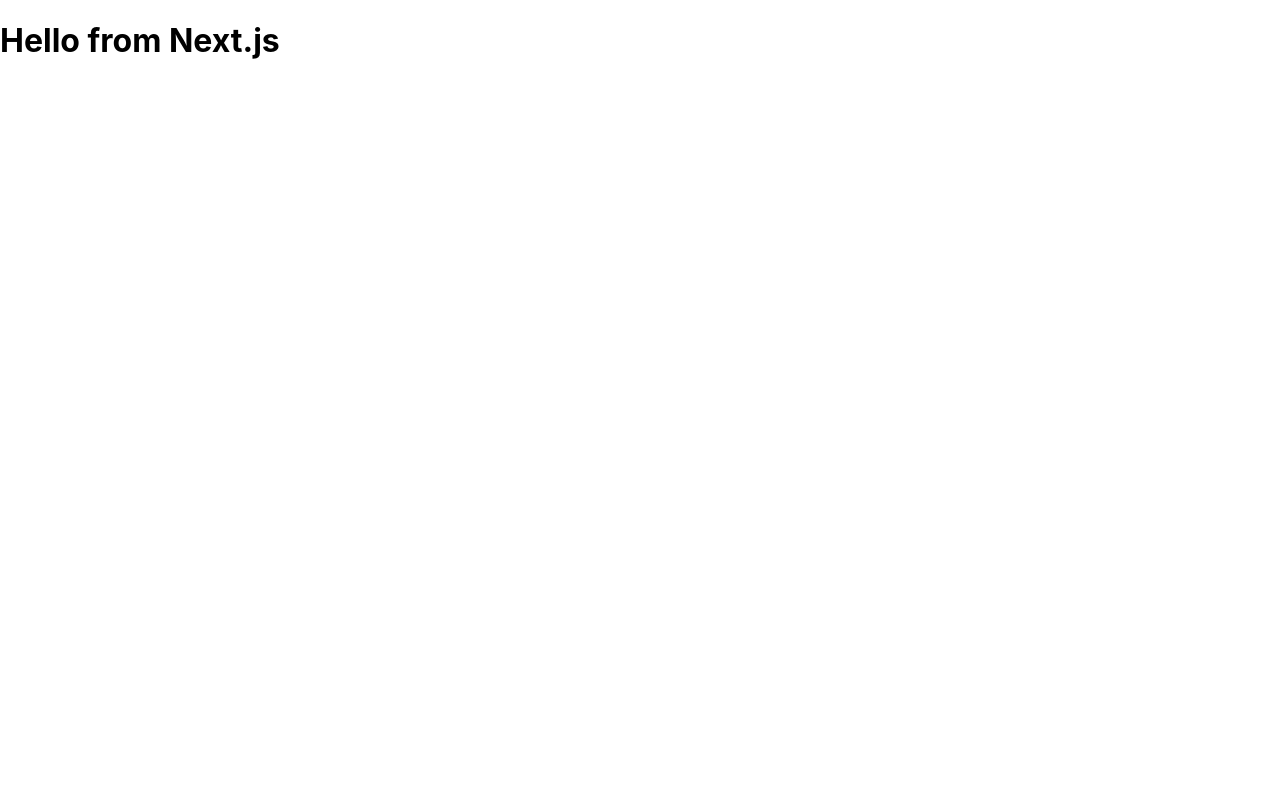
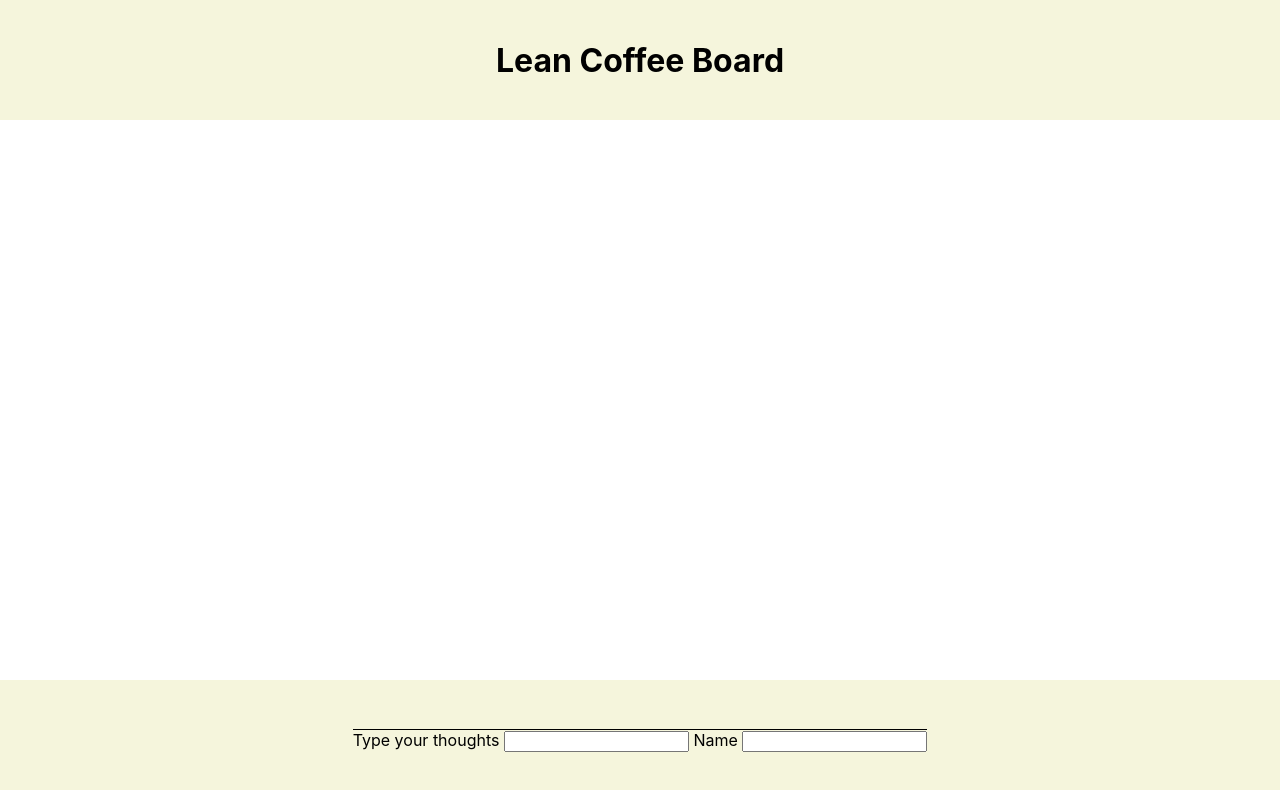
Before and after one commit to KirstenSchuhmann/lean-coffee-board, a Next.js app: page / in a window 1280 px wide. Shown: the top 790 px of the page. Built offline with nearby package versions, Linux system fonts and the light colour scheme.

Commit message:
Was auch immer ich getan habe, ich hab keinen Plan

```diff
--- a/pages/index.js
+++ b/pages/index.js
@@ -1,7 +1,14 @@
-export default function HomePage() {
+import Header from "../src/components/Header/Header";
+import Footer from "../src/components/Footer/Footer";
+
+
+
+export default function HomePage({children}) {
   return (
-    <div>
-      <h1>Hello from Next.js</h1>
-    </div>
+    <>
+      <Header/>
+
+      <Footer/>
+    </>
   );
 }
--- /dev/null
+++ b/src/components/Footer/Footer.js
@@ -0,0 +1,24 @@
+
+import styled  from "styled-components";
+import Form from "../Form";
+
+
+export default function Footer() {
+    return (
+        <>
+          <StyledFooter>  <Form/> </StyledFooter>
+        </>
+      );
+ };
+
+
+    const StyledFooter = styled.footer`
+    width: 100%;
+    height: 120px;
+    position: absolute;
+    bottom: 0;
+    display: flex;
+    justify-content: center;
+    align-items: center;
+    background-color: beige;
+    `;
--- /dev/null
+++ b/src/components/Form.js
@@ -0,0 +1,24 @@
+import styled  from "styled-components";
+
+export default function Form() {
+  return (
+  <form>
+
+      <Divider className="divider" role="none" />
+
+      <label htmlFor="text"> Type your thoughts </label>
+      <input type="text" id="text"/>
+
+     <label htmlFor="name"> Name </label>
+      <input type="name" id="name"/>
+      </form>  );
+
+}
+
+ const Divider = styled.hr`
+  border: none;
+  width: 100%;
+  margin: 0;
+  height: 1px;
+  background: black;
+`;
--- /dev/null
+++ b/src/components/Header/Header.js
@@ -0,0 +1,26 @@
+import Head from 'next/head'
+import styled  from "styled-components";
+
+export default function Header() {
+    return (
+        <>
+          <Head>
+            <title>My page title</title>
+            <meta name="viewport" content="initial-scale=1.0, width=device-width" />
+          </Head>
+          <StyledHeader> <h1>  Lean Coffee Board </h1> </StyledHeader>
+        </>
+      );
+ };
+
+
+    const StyledHeader = styled.header`
+    width: 100%;
+    height: 120px;
+    position: relative;
+    top: 0;
+    display: flex;
+    justify-content: center;
+    align-items: center;
+    background-color: beige;
+    `;
--- a/styles.js
+++ b/styles.js
@@ -1,4 +1,5 @@
 import { createGlobalStyle } from "styled-components";
+
 
 export const GlobalStyle = createGlobalStyle`
   *,
```
Also changed, not shown: 1 other file (tests, documents, lock files or other folders).
